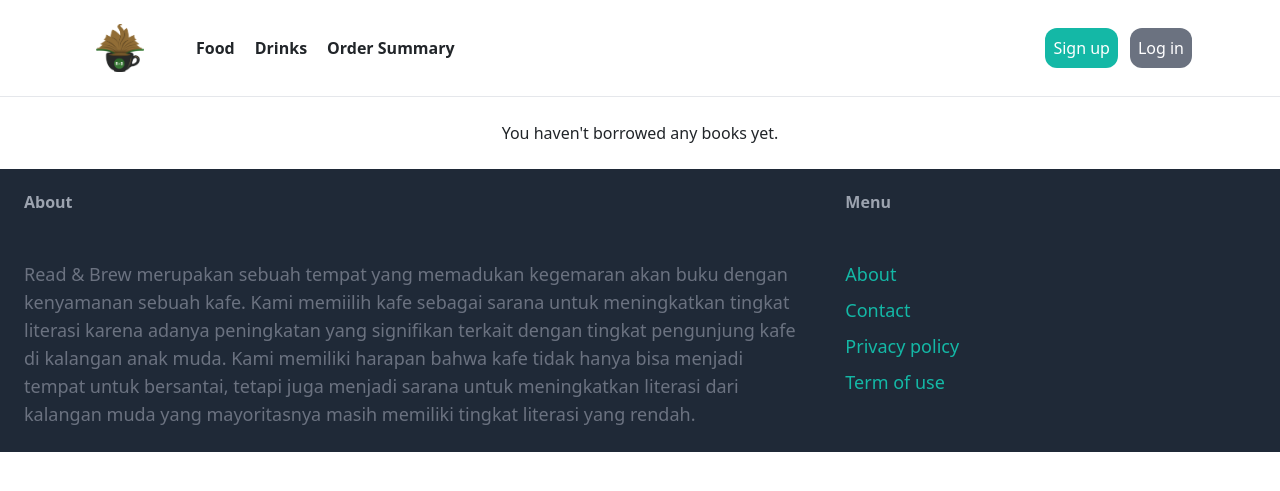
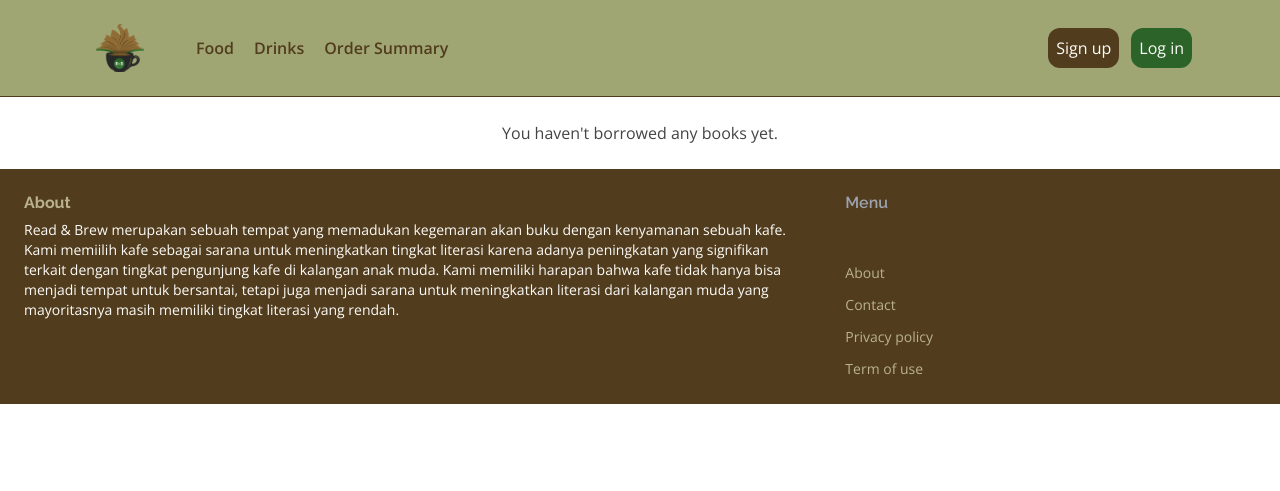
Before and after one commit to PBP-C08/read-and-brew, a Django app: page /ordernborrow/member/show-borrowed-history/ in a window 1280 px wide. Shown: the top 491 px of the page. Run offline with Django 4.2, Linux system fonts and the light colour scheme; data comes from the database, SQL or seed files in the repository; data that the repository does not hold is empty; some libraries are stand-ins or nearby versions.

Commit message:
Finishing page design

```diff
--- a/ordernborrow/templates/borrowedhistory.html
+++ b/ordernborrow/templates/borrowedhistory.html
@@ -94,10 +94,10 @@
                         <div class="card mb-4">
                             <img class="card-img-top" src="${item.fields.Gambar}" alt="Book Image">
                             <div class="card-body">
-                                <h5 class="card-title text-center pt-2 pb-2 h6 font-weight-bold">${item.fields.Judul}</h5>
-                                <hr class="hr" />
-                                <p class="card-text pt-2"><b>Kategori: </b>${item.fields.Kategori}</p>
-                                <p class="card-text"><b>Penulis: </b>${item.fields.Penulis}</p>
+                                <h5 style="color: #513C1E;" class="card-title text-center pt-2 pb-2 h6 font-weight-bold">${item.fields.Judul}</h5>
+                                <hr style="color: #513C1E;" class="hr" />
+                                <p style="color: #513C1E;" class="card-text pt-2"><b>Kategori: </b>${item.fields.Kategori}</p>
+                                <p style="color: #513C1E;" class="card-text"><b>Penulis: </b>${item.fields.Penulis}</p>
                             </div>
                             <ul class="list-group list-group-flush">
                                 <li hidden class="list-group-item larger-text">${item.fields.Rating}</li>
@@ -110,11 +110,6 @@
                                         <span class="fa fa-star"></span>
                                     </div>
                                 </li>
-                                {% if profile.status == 'E' %}
-                                <li class="list-group-item text-center">
-                                    <button class="btn btn-outline-danger" onclick="deleteItems(${item.pk})">Delete</button>
-                                </li>
-                                {% endif %}
                             </ul>
                         </div>
                     </div>`;
@@ -124,9 +119,9 @@
                 }
             });
         }
+        setMaxHeight()
         displayRating()
     }
-    refreshBooks()
 
     async function displayRating() {
         const books = document.querySelectorAll(".book");
@@ -143,5 +138,22 @@
         });
     }
 
+    function setMaxHeight() {
+        var cards = document.getElementsByClassName("card mb-4");
+        var maxHeight = 0;
+
+        for (var i = 0; i < cards.length; i++) {
+        var cardHeight = cards[i].clientHeight;
+        if (cardHeight > maxHeight) {
+            maxHeight = cardHeight;
+        }
+        }
+        maxHeight += 1;
+        for (var i = 0; i < cards.length; i++) {
+        cards[i].style.height = maxHeight + "px";
+        }
+    }
+    refreshBooks()
+
 </script>
 {% endblock %}
--- a/templates/menu.html
+++ b/templates/menu.html
@@ -3,6 +3,8 @@
 
 <html>
     <head>
+        <head>
+            <link rel="icon" href="{% static 'images/logo.png' %}">
             <meta charset="utf-8">
             <meta name="viewport" content="width=device-width, initial-scale=1.0">
             <script src="https://cdn.tailwindcss.com"></script>
@@ -12,11 +14,41 @@
             <script src="https://cdn.jsdelivr.net/npm/bootstrap@5.3.2/dist/js/bootstrap.min.js" integrity="sha384-BBtl+eGJRgqQAUMxJ7pMwbEyER4l1g+O15P+16Ep7Q9Q+zqX6gSbd85u4mG4QzX+" crossorigin="anonymous"></script>
             <script src="https://code.jquery.com/jquery-3.6.0.min.js"></script>
 
+            <!-- Favicons -->
+            <link href="/static/img/apple-touch-icon.png" rel="apple-touch-icon">
+
+            <!-- Google Fonts -->
+            <link href="https://fonts.googleapis.com/css?family=Open+Sans:300,300i,400,400i,600,600i,700,700i|Raleway:300,300i,400,400i,500,500i,600,600i,700,700i|Poppins:300,300i,400,400i,500,500i,600,600i,700,700i" rel="stylesheet">
+
+            <!-- Vendor CSS Files -->
+            <link href="/static/vendor/aos/aos.css" rel="stylesheet">
+            <link href="/static/vendor/bootstrap/css/bootstrap.min.css" rel="stylesheet">
+            <link href="/static/vendor/bootstrap-icons/bootstrap-icons.css" rel="stylesheet">
+            <link href="/static/vendor/boxicons/css/boxicons.min.css" rel="stylesheet">
+            <link href="/static/vendor/glightbox/css/glightbox.min.css" rel="stylesheet">
+            <link href="/static/vendor/remixicon/remixicon.css" rel="stylesheet">
+            <link href="/static/vendor/swiper/swiper-bundle.min.css" rel="stylesheet">
+
+            <!-- Template Main CSS File -->
+            <link href="/static/css/style.css" rel="stylesheet">
+
+            <!-- Vendor JS Files -->
+            <script src="/static/vendor/purecounter/purecounter_vanilla.js"></script>
+            <script src="/static/vendor/aos/aos.js"></script>
+            <script src="/static/vendor/bootstrap/js/bootstrap.bundle.min.js"></script>
+            <script src="/static/vendor/glightbox/js/glightbox.min.js"></script>
+            <script src="/static/vendor/isotope-layout/isotope.pkgd.min.js"></script>
+            <script src="/static/vendor/swiper/swiper-bundle.min.js"></script>
+            <script src="/static/vendor/php-email-form/validate.js"></script>
+
+            <!-- Template Main JS File -->
+            <script src="/static/js/main.js"></script>
             <title>{% block title %}{% endblock %} | Read and Brew</title>
+        </head>
     </head>
 
     <body>
-        <nav class="border-b">
+        <nav class="border-b bg-[#9FA673]" >
             <div class="max-w-6xl mx-auto px-4">
                 <div class="flex justify-between">
                     <div class="flex space-x-7">
@@ -29,30 +61,30 @@
                         <div class="hidden md:flex items-center space-x-1">
                             {% if user.is_authenticated %}
                                 {% if user.profile.status == 'M' %}
-                                    <a href="{% url 'ordernborrow:food_menu_member' %}"class="py-4 px-2 font-semibold hover:text-gray-500">Food</a>
-                                    <a href="{% url 'ordernborrow:drinks_menu_member' %}"class="py-4 px-2 font-semibold hover:text-gray-500">Drinks</a>
-                                    <a href="{% url 'ordernborrow:secret_menu_view' %}"class="py-4 px-2 font-semibold hover:text-gray-500">Secret Menu</a>
-                                    <a href="{% url 'ordernborrow:show_books' %}"class="py-4 px-2 font-semibold hover:text-gray-500">Books</a>
-                                    <a href="{% url 'ordernborrow:show_borrowed_books' %}"class="py-4 px-2 font-semibold hover:text-gray-500">Borrowed</a>
-                                    <a href="{% url 'ordernborrow:show_borrowed_history' %}"class="py-4 px-2 font-semibold hover:text-gray-500">History</a>
-                                    <a href="{% url 'ordernborrow:show_order_member' %}"class="py-4 px-2 font-semibold hover:text-gray-500">Order Summary</a>
+                                    <a href="{% url 'ordernborrow:food_menu_member' %}"class="py-4 px-2 font-semibold">Food</a>
+                                    <a href="{% url 'ordernborrow:drinks_menu_member' %}"class="py-4 px-2 font-semibold">Drinks</a>
+                                    <a href="{% url 'ordernborrow:secret_menu_view' %}"class="py-4 px-2 font-semibold">Secret Menu</a>
+                                    <a href="{% url 'ordernborrow:show_books' %}"class="py-4 px-2 font-semibold">Books</a>
+                                    <a href="{% url 'ordernborrow:show_borrowed_books' %}"class="py-4 px-2 font-semibold">Borrowed</a>
+                                    <a href="{% url 'ordernborrow:show_borrowed_history' %}"class="py-4 px-2 font-semibold">History</a>
+                                    <a href="{% url 'ordernborrow:show_order_member' %}"class="py-4 px-2 font-semibold">Order Summary</a>
                                 {% else %}
-                                    <a href="{% url 'ordernborrow:supplies_and_equipment_view' %}"class="py-4 px-2 font-semibold hover:text-gray-500">Supplies & Equipment</a>
+                                    <a href="{% url 'ordernborrow:supplies_and_equipment_view' %}"class="py-4 px-2 font-semibold">Supplies & Equipment</a>
                                 {% endif %}
                             {% else %}
-                                <a href="{% url 'ordernborrow:food_menu' %}"class="py-4 px-2 font-semibold hover:text-gray-500">Food</a>
-                                <a href="{% url 'ordernborrow:drinks_menu' %}"class="py-4 px-2 font-semibold hover:text-gray-500">Drinks</a>
-                                <a href="{% url 'ordernborrow:show_order_guest' %}"class="py-4 px-2 font-semibold hover:text-gray-500">Order Summary</a>
+                                <a href="{% url 'ordernborrow:food_menu' %}"class="py-4 px-2 font-semibold">Food</a>
+                                <a href="{% url 'ordernborrow:drinks_menu' %}"class="py-4 px-2 font-semibold">Drinks</a>
+                                <a href="{% url 'ordernborrow:show_order_guest' %}"class="py-4 px-2 font-semibold">Order Summary</a>
                             {% endif %}
                         </div>
                     </div>
                     <div class="hidden md:flex items-center space-x-3 ">
                         {% if user.is_authenticated %}
-                        <a class="py-4 px-2 text-teal-500 font-semibold">Hi, {{ user.username }}!</a>
+                        <a class="py-4 px-2 text-teal-500 font-semibold" style="color: #987749;">Hi, {{ user.username }}!</a>
                         <a href="{% url 'main:logout' %}" class="py-2 px-2 font-medium bg-red-500 text-white rounded-xl hover:bg-red-700">Logout</a>
                         {% else %}
-                        <a href="{% url 'main:signup' %}" class="py-2 px-2 font-medium bg-teal-500 text-white rounded-xl hover:bg-teal-700">Sign up</a>
-                        <a href="{% url 'main:login' %}" class="py-2 px-2 font-medium bg-gray-500 text-white rounded-xl hover:bg-gray-700">Log in</a>
+                        <a href="{% url 'main:signup' %}" id="signupbutton" class="py-2 px-2 font-medium rounded-xl">Sign up</a>
+                        <a href="{% url 'main:login' %}" id="loginbutton" class="py-2 px-2 font-medium rounded-xl">Log in</a>
                         {% endif %}
 					</div>
                     <div class="md:hidden flex items-center">
@@ -81,20 +113,20 @@
 					<li>
                         {% if user.is_authenticated %}
                             {% if user.profile.status == 'M' %}
-                                <a href="{% url 'ordernborrow:food_menu_member' %}"class="py-4 px-2 font-semibold hover:text-gray-500">Food</a>
-                                <a href="{% url 'ordernborrow:drinks_menu_member' %}"class="py-4 px-2 font-semibold hover:text-gray-500">Drinks</a>
-                                <a href="{% url 'ordernborrow:secret_menu_view' %}"class="py-4 px-2 font-semibold hover:text-gray-500">Secret Menu</a>
-                                <a href="{% url 'ordernborrow:show_books' %}"class="py-4 px-2 font-semibold hover:text-gray-500">Books</a>
-                                <a href="{% url 'ordernborrow:show_borrowed_books' %}"class="py-4 px-2 font-semibold hover:text-gray-500">Borrowed</a>
-                                <a href="{% url 'ordernborrow:show_borrowed_history' %}"class="py-4 px-2 font-semibold hover:text-gray-500">History</a>
-                                <a href="{% url 'ordernborrow:show_order_member' %}"class="py-4 px-2 font-semibold hover:text-gray-500">Order Summary</a>
+                                <a href="{% url 'ordernborrow:food_menu_member' %}"class="block text-sm px-2 py-4 font-semibold">Food</a>
+                                <a href="{% url 'ordernborrow:drinks_menu_member' %}"class="block text-sm px-2 py-4 font-semibold">Drinks</a>
+                                <a href="{% url 'ordernborrow:secret_menu_view' %}"class="block text-sm px-2 py-4 font-semibold">Secret Menu</a>
+                                <a href="{% url 'ordernborrow:show_books' %}"class="block text-sm px-2 py-4 font-semibold">Books</a>
+                                <a href="{% url 'ordernborrow:show_borrowed_books' %}"class="block text-sm px-2 py-4 font-semibold">Borrowed</a>
+                                <a href="{% url 'ordernborrow:show_borrowed_history' %}"class="block text-sm px-2 py-4 font-semibold">History</a>
+                                <a href="{% url 'ordernborrow:show_order_member' %}"class="block text-sm px-2 py-4 font-semibold">Order Summary</a>
                             {% else %}
-                                <a href="{% url 'ordernborrow:supplies_and_equipment_view' %}"class="py-4 px-2 font-semibold hover:text-gray-500">Supplies & Equipment</a>
+                                <a href="{% url 'ordernborrow:supplies_and_equipment_view' %}"class="block text-sm px-2 py-4 font-semibold">Supplies & Equipment</a>
                             {% endif %}
                         {% else %}
-                            <a href="{% url 'ordernborrow:food_menu' %}"class="py-4 px-2 font-semibold hover:text-gray-500">Food</a>
-                            <a href="{% url 'ordernborrow:drinks_menu' %}"class="py-4 px-2 font-semibold hover:text-gray-500">Drinks</a>
-                            <a href="{% url 'ordernborrow:show_order_guest' %}"class="py-4 px-2 font-semibold hover:text-gray-500">Order Summary</a>
+                            <a href="{% url 'ordernborrow:food_menu' %}"class="block text-sm px-2 py-4 font-semibold">Food</a>
+                            <a href="{% url 'ordernborrow:drinks_menu' %}"class="block text-sm px-2 py-4 font-semibold">Drinks</a>
+                            <a href="{% url 'ordernborrow:show_order_guest' %}"class="block text-sm px-2 py-4 font-semibold">Order Summary</a>
                         {% endif %}
                     </li>
 				</ul>
@@ -114,20 +146,20 @@
             {% endblock %}
         </div>
 
-        <footer class="py-6 px-6 flex justify-between bg-gray-800">
+        <footer class="py-6 px-6 flex justify-between bg-gray-800" style="background-color: #513C1E;">
             <div class="w-2/3 pr-10">
-                <h3 class="mb-5 font-semibold text-gray-400">About</h3>
-                <p class="text-lg text-gray-500">Read & Brew merupakan sebuah tempat yang memadukan kegemaran akan buku dengan kenyamanan sebuah kafe. Kami memiilih kafe sebagai sarana untuk meningkatkan tingkat literasi karena adanya peningkatan yang signifikan terkait dengan tingkat pengunjung kafe di kalangan anak muda. Kami memiliki harapan bahwa kafe tidak hanya bisa menjadi tempat untuk bersantai, tetapi juga menjadi sarana untuk meningkatkan literasi dari kalangan muda yang mayoritasnya masih memiliki tingkat literasi yang rendah.</p>
+                <h3 id="About" class="mb-2 font-bold">About</h3>
+                <p id="AboutText" class="text-sm">Read & Brew merupakan sebuah tempat yang memadukan kegemaran akan buku dengan kenyamanan sebuah kafe. Kami memiilih kafe sebagai sarana untuk meningkatkan tingkat literasi karena adanya peningkatan yang signifikan terkait dengan tingkat pengunjung kafe di kalangan anak muda. Kami memiliki harapan bahwa kafe tidak hanya bisa menjadi tempat untuk bersantai, tetapi juga menjadi sarana untuk meningkatkan literasi dari kalangan muda yang mayoritasnya masih memiliki tingkat literasi yang rendah.</p>
             </div>
 
             <div class="w-1/3">
                 <h3 class="mb-5 font-semibold text-gray-400">Menu</h3>
 
                 <ul class="space-y-2">
-                    <li><a href="#" class="text-lg text-teal-500 hover:text-teal-700">About</a></li>
-                    <li><a href="#" class="text-lg text-teal-500 hover:text-teal-700">Contact</a></li>
-                    <li><a href="#" class="text-lg text-teal-500 hover:text-teal-700">Privacy policy</a></li>
-                    <li><a href="#" class="text-lg text-teal-500 hover:text-teal-700">Term of use</a></li>
+                    <li><a href="#" class="text-sm">About</a></li>
+                    <li><a href="#" class="text-sm">Contact</a></li>
+                    <li><a href="#" class="text-sm">Privacy policy</a></li>
+                    <li><a href="#" class="text-sm">Term of use</a></li>
                 </ul>
             </div>
         </footer>
@@ -147,4 +179,63 @@
     .nav-links a {
         margin-right: 20px;
     }
+    nav {
+        background-color: #FDFCF8;
+        border-bottom:1px solid #513C1E;
+    }
+    footer{
+        background-color: #513C1E;
+    }
+    footer > div> ul > li > a {
+        color: #bab28e;
+    }
+    footer > div> ul > li > a:hover {
+        color: #868065;
+    }
+    #About{
+        color: #bab28e;
+    }
+    #AboutText{
+        color: #FDFCF8;
+    }
+    ul > li > a{
+        color: #513C1E;
+        }
+    ul > li > a:hover{
+    color: #987749;
+    }
+    div > a{
+        color: #513C1E;
+    }
+    div > a:hover{
+        color: #987749;
+    }
+    #signupbutton{
+        background-color: #513C1E;
+        color: #FDFCF8;
+    }
+    #loginbutton{
+        background-color: #2B6329;
+        color: #FDFCF8;
+    }
+    #signupbutton:hover{
+        background-color: #987749;
+    }
+    #loginbutton:hover{
+        background-color: #5b845a;
+    }
+    #signupbutton2{
+        background-color: #513C1E;
+        color: #FDFCF8;
+    }
+    #loginbutton2{
+        background-color: #2B6329;
+        color: #FDFCF8;
+    }
+    #signupbutton2:hover{
+        background-color: #987749;
+    }
+    #loginbutton2:hover{
+        background-color: #5b845a;
+    }
 </style>
```
Also changed, not shown: ordernborrow/templates/borrowbook.html (+26 -10 lines), ordernborrow/templates/returnbook.html (+24 -7 lines). Lines whose indentation alone changed are shown as unchanged.
